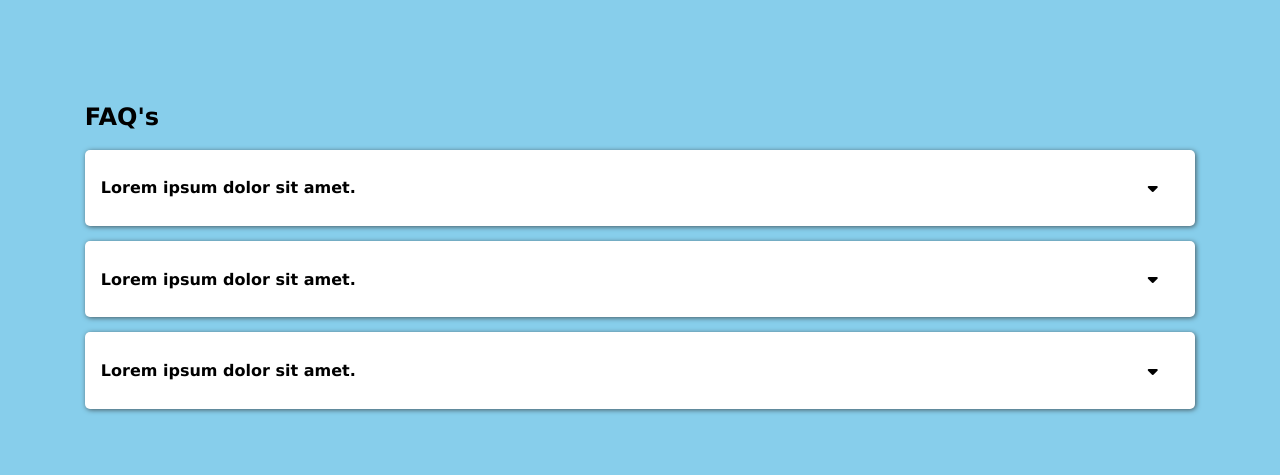
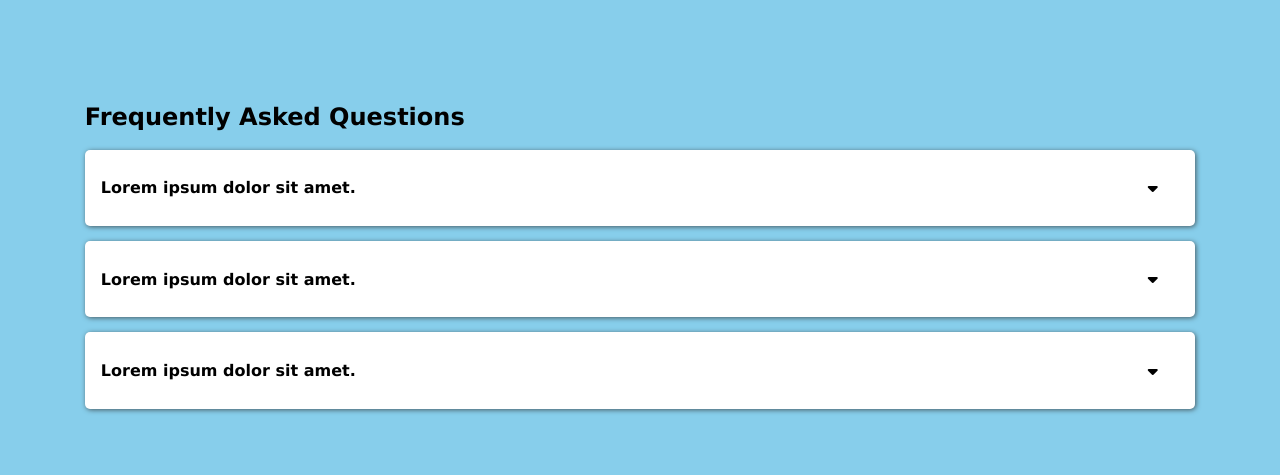
Before and after one commit to imCyberMohsin/FAQ_Section_Animated, a plain HTML site: page index.html in a window 1280 px wide. Drawn offline with Linux system fonts and the light colour scheme.

Commit message:
overflow removed

```diff
--- a/index.html
+++ b/index.html
@@ -6,13 +6,13 @@
 <head>
     <meta charset="UTF-8">
     <meta name="viewport" content="width=device-width, initial-scale=1.0">
-    <title>Document</title>
+    <title>FAQ</title>
     <link rel="stylesheet" href="style.css">
     <script src="https://kit.fontawesome.com/5570bdf1f9.js" crossorigin="anonymous"></script>
 </head>
 
 <body>
-    <h2>FAQ's</h2>
+    <h2>Frequently Asked Questions</h2>
     <div class="accordian">
         <div class="question">
             <h4>Lorem ipsum dolor sit amet.</h4>
--- a/style.css
+++ b/style.css
@@ -5,7 +5,6 @@ body{
     padding: 6%;
     font-family: 'Lucida Sans', 'Lucida Sans Regular', 'Lucida Grande', 'Lucida Sans Unicode', Geneva, Verdana, sans-serif;
     line-height: 1.6rem;
-    overflow-y: hidden;
 }
 
 .accordian{
```
